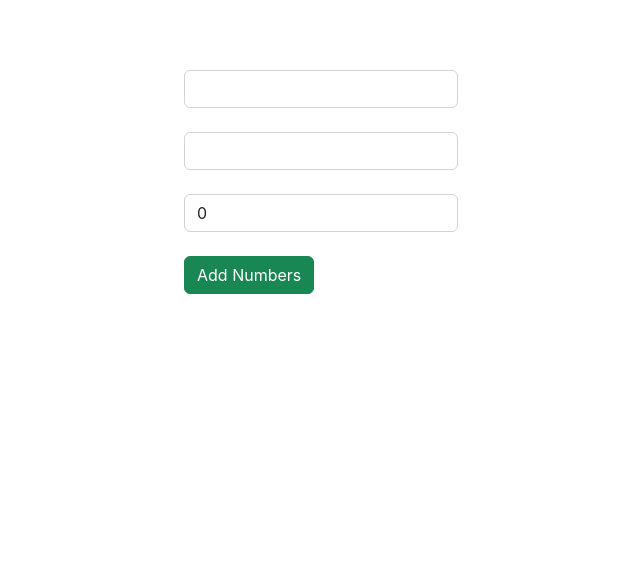
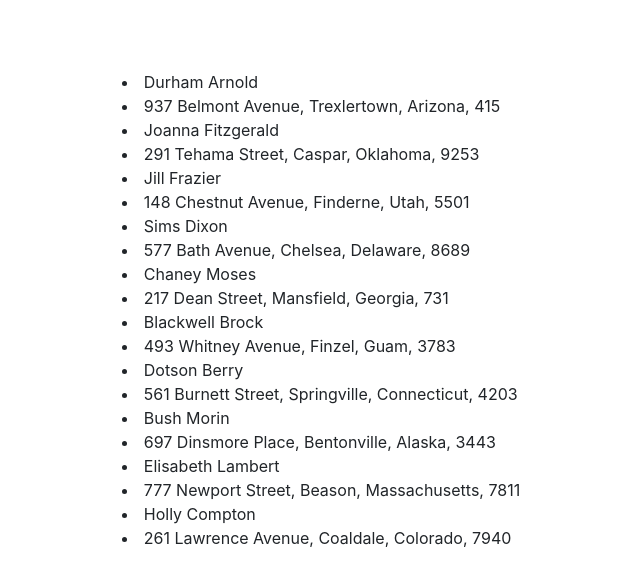
Before and after one commit to digikullReact/julyfsreact, a React (Create React App) app: page / in a window 1280 px wide. Shown: the top 586 px of the page, without its empty margins (319-959 px from the left). Built offline with nearby package versions, Linux system fonts and the light colour scheme.

Commit message:
iteration of data

```diff
--- a/src/App.js
+++ b/src/App.js
@@ -1,7 +1,7 @@
 import logo from './logo.svg';
 import './App.css';
 import {useState} from "react";
-import Calc from './components/Calc';
+import Multiple from './components/Multiple';
 
 
 // what is state --->
@@ -116,12 +116,13 @@ return(
     </div>
 
     <h1>{value}</h1>
-
+<Calc/>
        */
     }
 
 
-<Calc/>
+<Multiple/>
+
 
   </div>
 
--- /dev/null
+++ b/src/components/Multiple.js
@@ -0,0 +1,89 @@
+import React, { useState } from 'react'
+
+const Multiple = () => {
+
+    const [state,setState]=useState([
+        {
+          "_id": "63594109cf1438874f51d9cd",
+          "age": 51,
+          "name": "Durham Arnold",
+          "address": "937 Belmont Avenue, Trexlertown, Arizona, 415"
+        },
+        {
+          "_id": "635941092d4a405b0b979149",
+          "age": 25,
+          "name": "Joanna Fitzgerald",
+          "address": "291 Tehama Street, Caspar, Oklahoma, 9253"
+        },
+        {
+          "_id": "6359410906eb4927ca9cf481",
+          "age": 91,
+          "name": "Jill Frazier",
+          "address": "148 Chestnut Avenue, Finderne, Utah, 5501"
+        },
+        {
+          "_id": "635941094eb3f7d0927287fa",
+          "age": 89,
+          "name": "Sims Dixon",
+          "address": "577 Bath Avenue, Chelsea, Delaware, 8689"
+        },
+        {
+          "_id": "63594109f8de5ba73b976f27",
+          "age": 31,
+          "name": "Chaney Moses",
+          "address": "217 Dean Street, Mansfield, Georgia, 731"
+        },
+        {
+          "_id": "635941098a7bd627a9b4cd99",
+          "age": 35,
+          "name": "Blackwell Brock",
+          "address": "493 Whitney Avenue, Finzel, Guam, 3783"
+        },
+        {
+          "_id": "63594109a23ca39c32e04811",
+          "age": 26,
+          "name": "Dotson Berry",
+          "address": "561 Burnett Street, Springville, Connecticut, 4203"
+        },
+        {
+          "_id": "63594109c845556f3d0e9ec6",
+          "age": 51,
+          "name": "Bush Morin",
+          "address": "697 Dinsmore Place, Bentonville, Alaska, 3443"
+        },
+        {
+          "_id": "6359410918eaccf41855ede6",
+          "age": 25,
+          "name": "Elisabeth Lambert",
+          "address": "777 Newport Street, Beason, Massachusetts, 7811"
+        },
+        {
+          "_id": "63594109a88fd930ac974f69",
+          "age": 67,
+          "name": "Holly Compton",
+          "address": "261 Lawrence Avenue, Coaldale, Colorado, 7940"
+        }
+      ])
+  return (
+    <div>
+
+        {
+          state.map((ele,key)=>(
+            <div>
+                 <li>{ele.name} </li>
+                 <li> {ele.address}</li>
+                </div>
+
+
+
+          ))
+
+
+        }
+
+
+    </div>
+  )
+}
+
+export default Multiple
```
